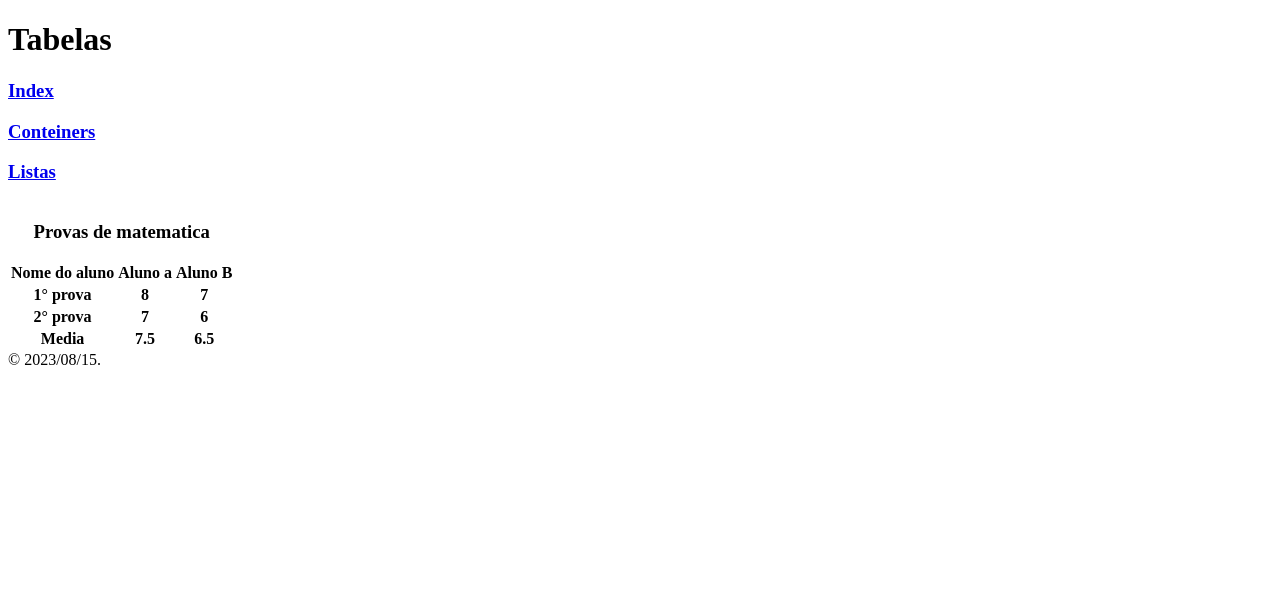
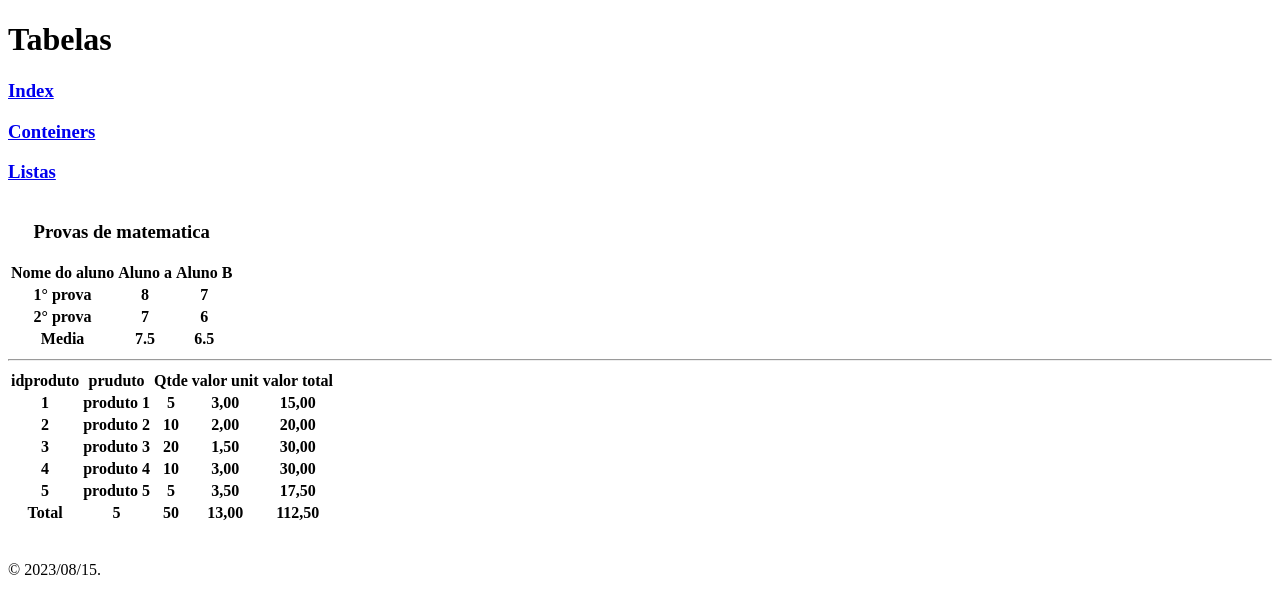
Before and after one commit to Fabio-Daniell/HTML, a plain HTML site: page tabelas.html in a window 1280 px wide. Drawn offline with Linux system fonts and the light colour scheme.

Commit message:
Docs: Atualizando aula 3.5 ebac

```diff
--- a/tabelas.html
+++ b/tabelas.html
@@ -26,6 +26,7 @@
 
                 </tr>
             </thead>
+
             <tbody>
                 <tr>
                     <th>1° prova</th>
@@ -38,6 +39,7 @@
                     <th>6</th>
                 </tr>
             </tbody>
+
             <tfoot>
                 <tr>
                     <th>Media</th>
@@ -46,9 +48,72 @@
                 </tr>
             </tfoot>
         </table>
+        <hr ./>
+
+        <table>
+            <thead>
+                <tr>
+                    <th>idproduto</th>
+                    <th>pruduto</th>
+                    <th>Qtde</th>
+                    <th>valor unit</th>
+                    <th>valor total</th>
+                </tr>
+            </thead>
+
+            <tbody>
+                <tr>
+                    <th>1</th>
+                    <th>produto 1</th>
+                    <th>5</th>
+                    <th>3,00</th>
+                    <th>15,00</th>
+                </tr>
+                <tr>
+                    <th>2</th>
+                    <th>produto 2</th>
+                    <th>10</th>
+                    <th>2,00</th>
+                    <th>20,00</th>
+                </tr>
+                <tr>
+                    <th>3</th>
+                    <th>produto 3</th>
+                    <th>20</th>
+                    <th>1,50</th>
+                    <th>30,00</th>
+                </tr>
+                <tr>
+                    <th>4</th>
+                    <th>produto 4</th>
+                    <th>10</th>
+                    <th>3,00</th>
+                    <th>30,00</th>
+                </tr>
+                <tr>
+                    <th>5</th>
+                    <th>produto 5</th>
+                    <th>5</th>
+                    <th>3,50</th>
+                    <th>17,50</th>
+                </tr>
+            </tbody>
+
+            <tfoot>
+                <tr>
+                    <th>Total</th>
+                    <th>5</th>
+                    <th>50</th>
+                    <th>13,00</th>
+                    <th>112,50</th>
+                </tr>
+            </tfoot>
+        </table>
     </main>
 
     <footer>
+        <br ./>
+        <br ./>
         &copy; 2023/08/15.
     </footer>
 </body>
```
